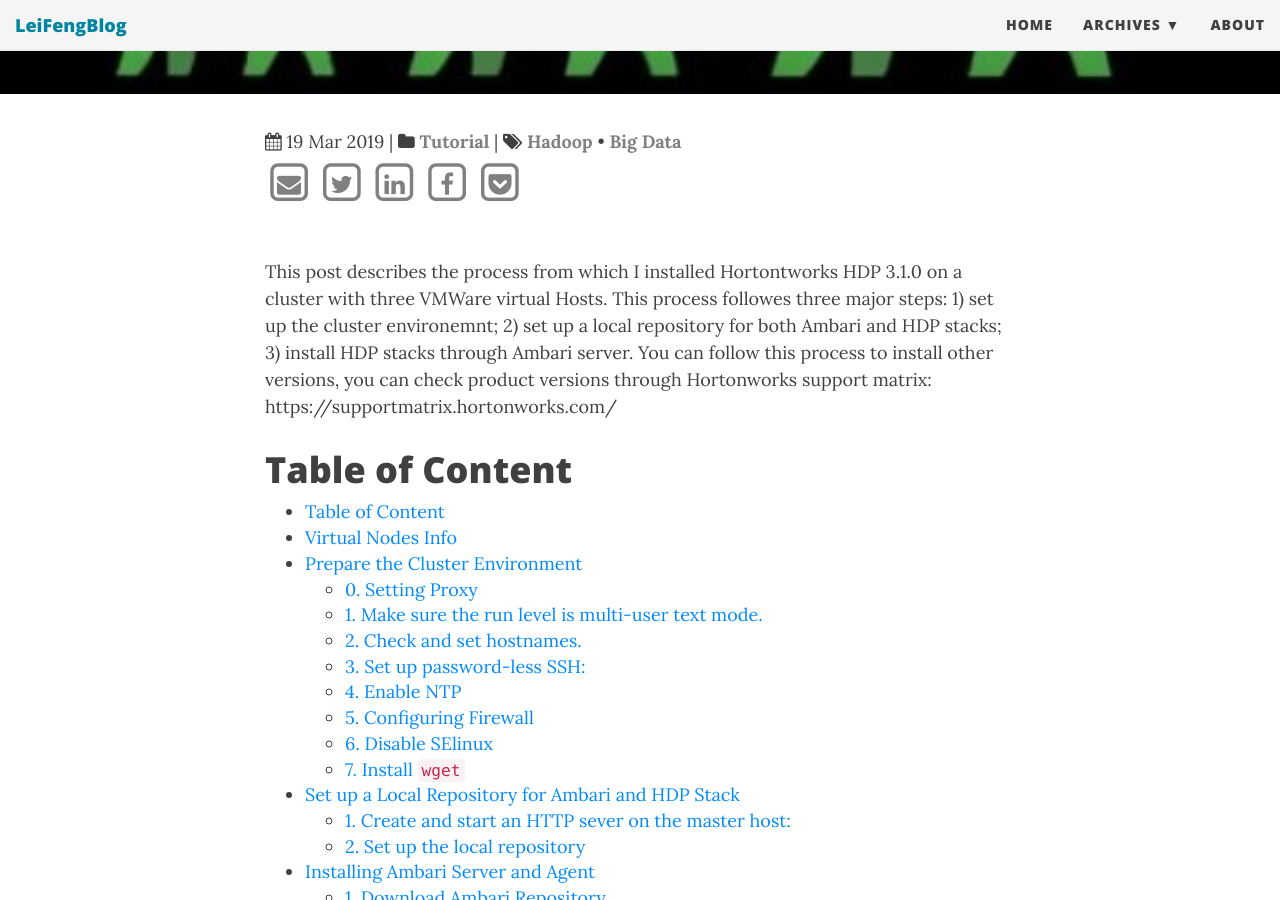
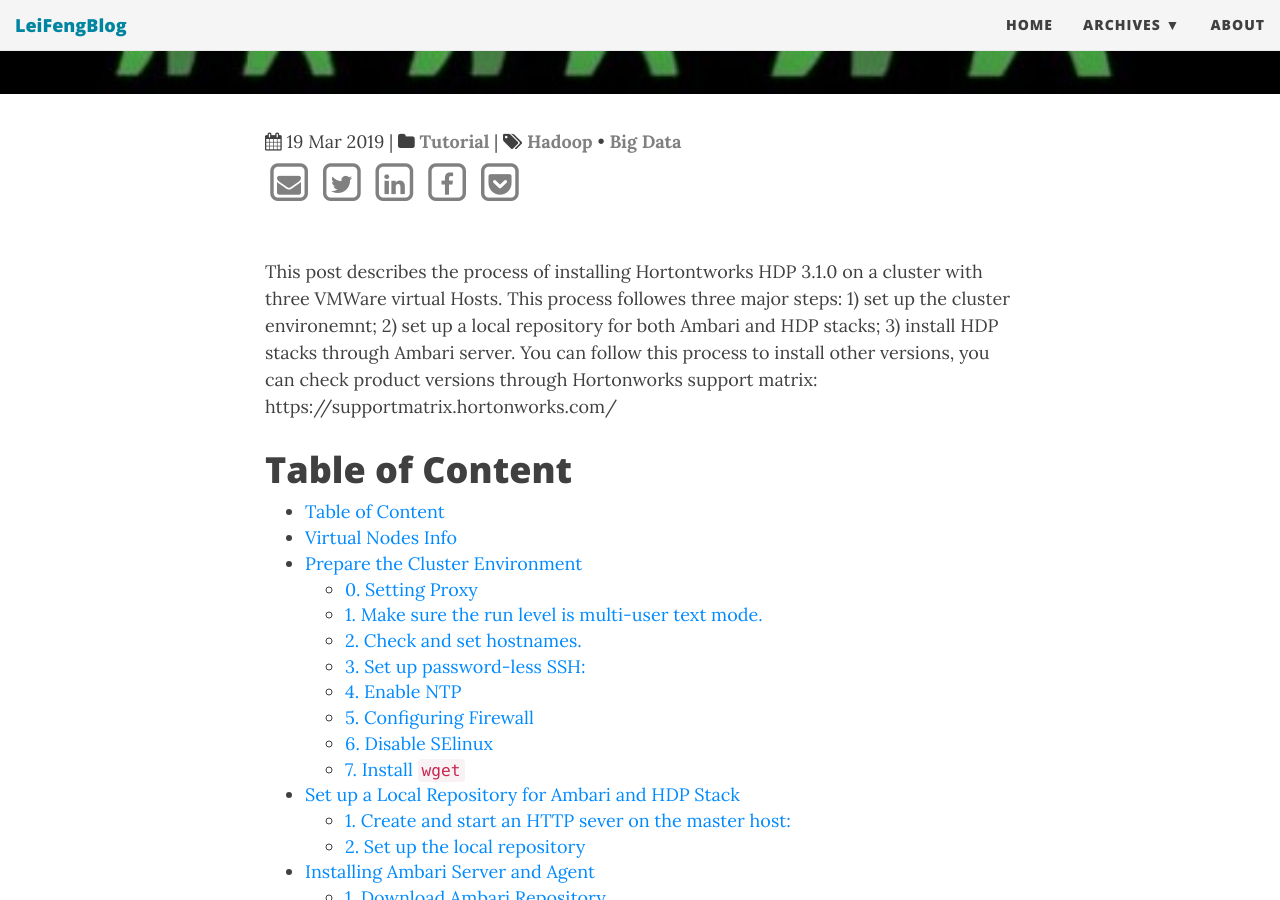
Before and after one commit to stonefl/stonefl.github.io, a Jekyll site: the page built from _posts/2019-03-19-install-hortonworks-hdp-3-1-0-on-cluster-of-vmware-virtual-machines.md, in a window 1280 px wide and 900 px high, scrolled down 522 px. Built offline with Jekyll 4.4.1, drawn with Linux system fonts in a browser that asks for light colours; nearby versions of some CDN libraries; comment, search, counter and statistics services are not loaded.

Commit message:
Update 2019-03-19-install-hortonworks-hdp-3-1-0-on-cluster-of-vmware-virtual-machines.md

```diff
--- a/_posts/2019-03-19-install-hortonworks-hdp-3-1-0-on-cluster-of-vmware-virtual-machines.md
+++ b/_posts/2019-03-19-install-hortonworks-hdp-3-1-0-on-cluster-of-vmware-virtual-machines.md
@@ -12,7 +12,7 @@ tags:
   - Hadoop
   - Big Data
 ---
-This post describes the process from which I installed Hortontworks HDP 3.1.0 on a cluster with three VMWare virtual Hosts. This process followes three major steps: 1) set up the cluster environemnt; 2) set up a local repository for both Ambari and HDP stacks; 3) install HDP stacks through Ambari server. You can follow this process to install other versions, you can check product versions through Hortonworks support matrix: https://supportmatrix.hortonworks.com/
+This post describes the process of installing Hortontworks HDP 3.1.0 on a cluster with three VMWare virtual Hosts. This process followes three major steps: 1) set up the cluster environemnt; 2) set up a local repository for both Ambari and HDP stacks; 3) install HDP stacks through Ambari server. You can follow this process to install other versions, you can check product versions through Hortonworks support matrix: https://supportmatrix.hortonworks.com/
 
 
 
```
